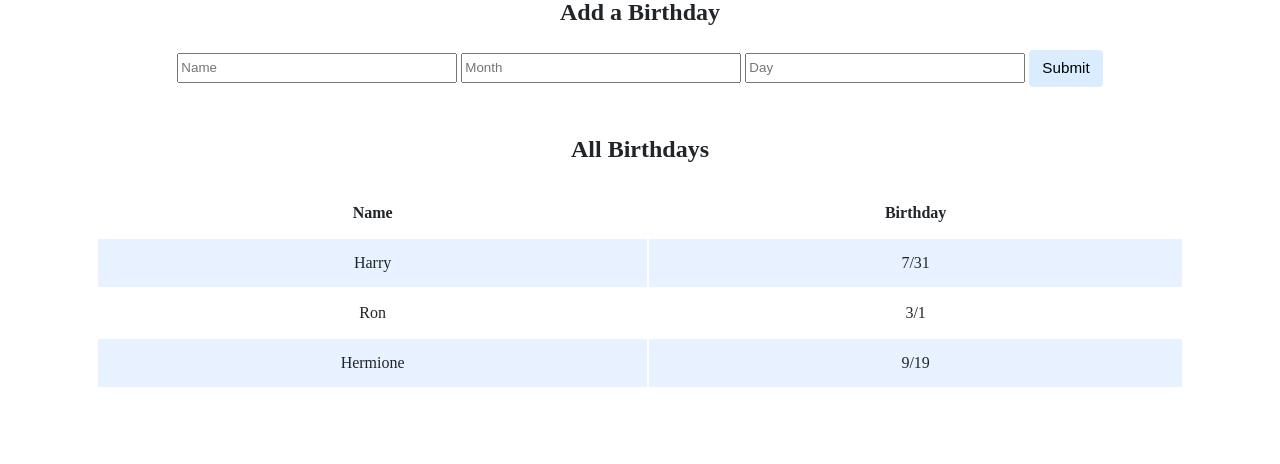
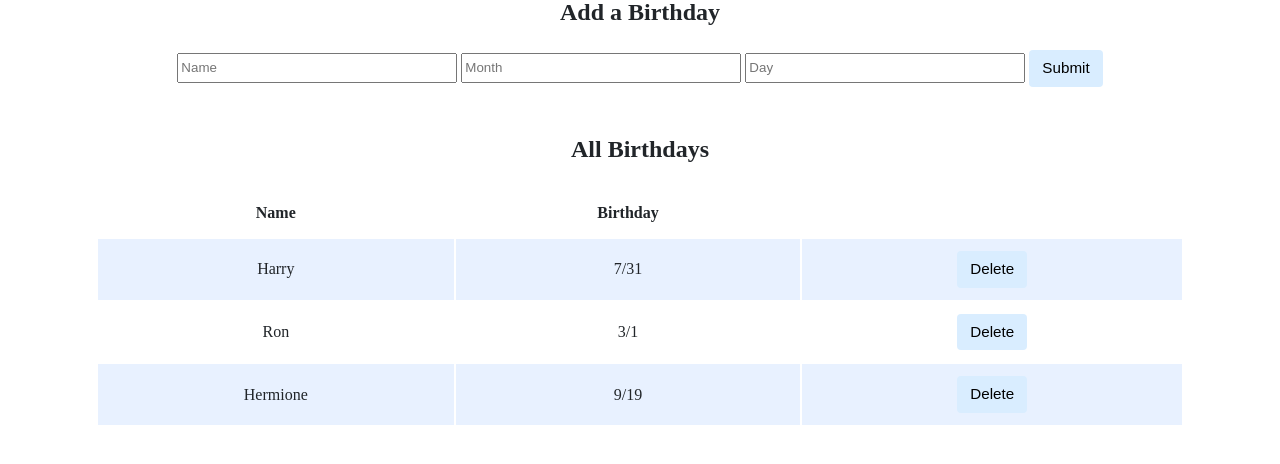
Before and after one commit to jotavev/cs50x, a Flask app: page / in a window 1280 px wide. Shown: the part 266-730 px from the top of the page. Run offline with Flask 3, Linux system fonts and the light colour scheme; some libraries are stand-ins or nearby versions.

Commit message:
pset9 added delete function

```diff
--- a/lecture9/lab9/birthdays/app.py
+++ b/lecture9/lab9/birthdays/app.py
@@ -41,3 +41,11 @@ def index():
         birthdays_data = db.execute("SELECT * FROM birthdays;")
 
         return render_template("index.html", birthdays_data=birthdays_data)
+
+
+@app.route("/delete", methods=["POST"])
+def delete():
+    id = request.form.get("id")
+    if id:
+        db.execute("DELETE FROM birthdays WHERE id = ?", id)
+    return redirect("/")
--- a/lecture9/lab9/birthdays/templates/index.html
+++ b/lecture9/lab9/birthdays/templates/index.html
@@ -39,6 +39,13 @@
                         <tr>
                             <td>{{ person["name"] }}</td>
                             <td>{{ person["month"] }}/{{ person["day"] }}</td>
+                            <td>
+                                <form action="/delete" method="post">
+                                    <input name="id" type="hidden" value="{{ person['id'] }}">
+                                    <input type="submit" value="Delete">
+                                </form>
+                            </td>
+
                         </tr>
                         {% endfor %}
 
```
Also changed, not shown: lecture9/lab9/birthdays/birthdays.db.
